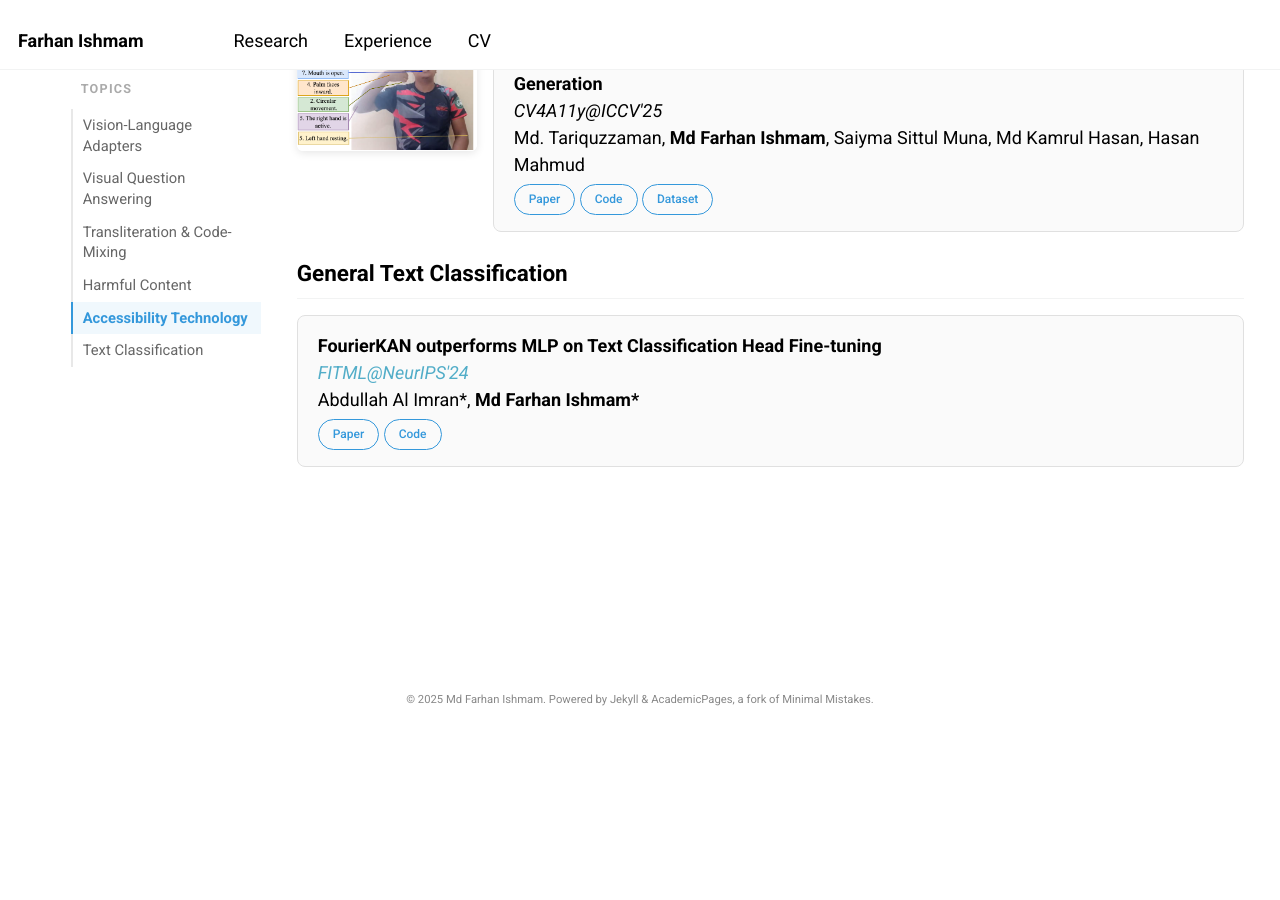
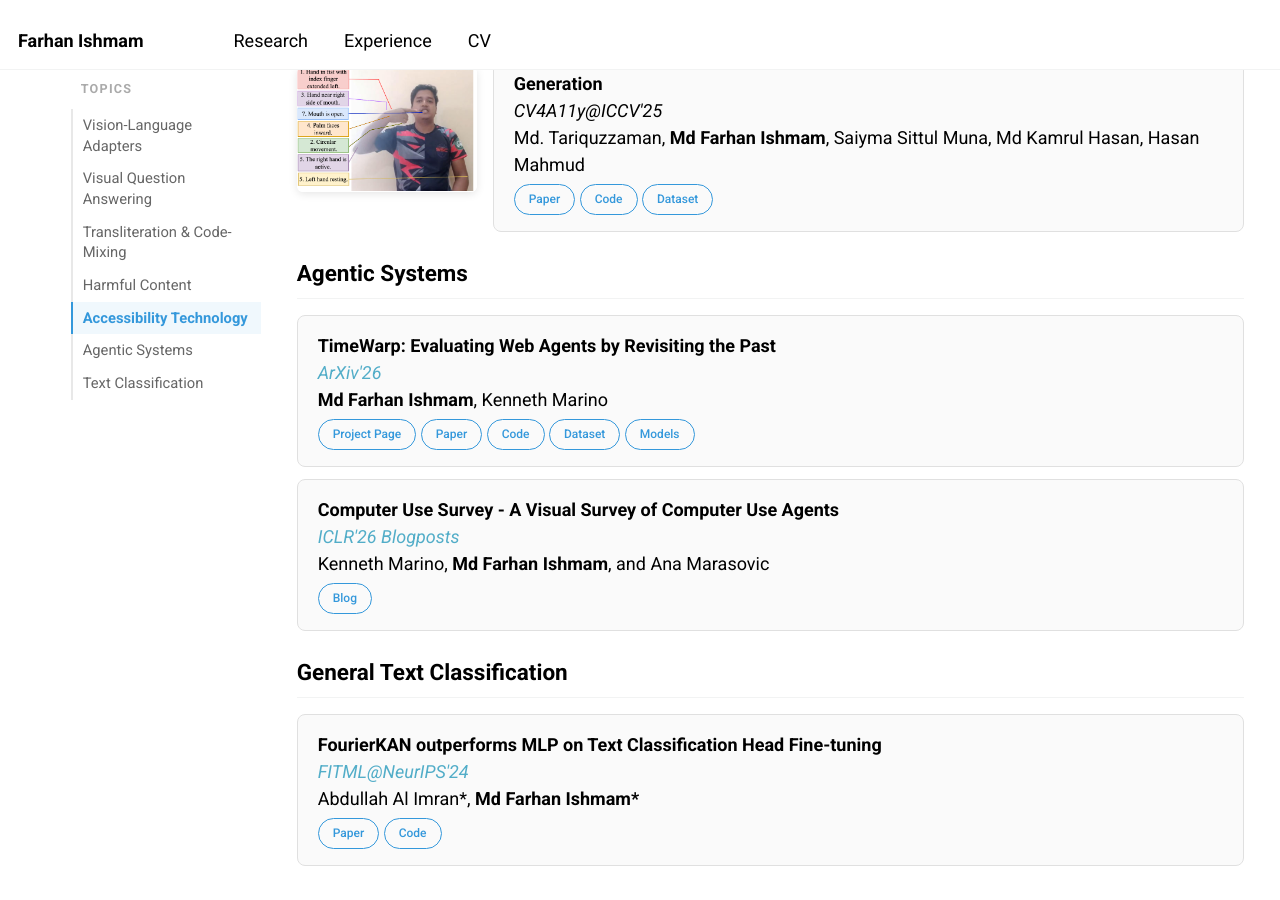
Before and after one commit to farhanishmam/farhanishmam.github.io, a Jekyll site: the page built from _pages/publications.html, in a window 1280 px wide and 900 px high, scrolled down 2577 px. Built offline with Jekyll 4.4.1, drawn with Linux system fonts in a browser that asks for light colours; before the commit the page ends 3292 px from its top, so only the background shows below that.

Commit message:
publications update

```diff
--- a/_pages/publications.html
+++ b/_pages/publications.html
@@ -150,6 +150,7 @@ The full list of articles is available on my <a href="https://scholar.google.com
     <a href="#transliteration">Transliteration & Code-Mixing</a>
     <a href="#harmful-content">Harmful Content</a>
     <a href="#accessibility">Accessibility Technology</a>
+    <a href="#agentic-systems">Agentic Systems</a>
     <a href="#text-classification">Text Classification</a>
   </nav>
 
@@ -279,7 +280,7 @@ The full list of articles is available on my <a href="https://scholar.google.com
     <div class="pub-section" id="accessibility">
       <h2 class="section-title">Accessibility Technology</h2>
 
-      <div style="display: flex; align-items: flex-start; gap: 16px; margin-bottom: 12px;">
+      <div style="display: flex; align-items: center; gap: 16px; margin-bottom: 12px;">
           <a href="/images/bdslig.png" style="flex: 0 0 auto;">
               <img src="/images/bdslig.png" alt="Prompting with Sign Language paper figure" style="width: 180px; max-height: 210px; object-fit: cover; border-radius: 6px; box-shadow: 0 2px 8px rgba(0,0,0,0.10); display: block;">
           </a>
@@ -291,6 +292,28 @@ The full list of articles is available on my <a href="https://scholar.google.com
               <a class="transparent-button" href="https://github.com/tariquzzamanf/SPIP" target="_blank" rel="noopener">Code</a>
               <a class="transparent-button" href="https://huggingface.co/datasets/aplycaebous/BdSLIG" target="_blank" rel="noopener">Dataset</a>
           </div>
+      </div>
+    </div>
+
+    <div class="pub-section" id="agentic-systems">
+      <h2 class="section-title">Agentic Systems</h2>
+
+      <div class="section-item">
+          <strong>TimeWarp: Evaluating Web Agents by Revisiting the Past</strong><br>
+          <em><a href="https://arxiv.org/abs/2603.04949">ArXiv'26</a></em><br>
+          <strong>Md Farhan Ishmam</strong>, Kenneth Marino<br>
+          <a class="transparent-button" href="https://timewarp-web.github.io/" target="_blank" rel="noopener">Project Page</a>
+          <a class="transparent-button" href="https://arxiv.org/abs/2603.04949" target="_blank" rel="noopener">Paper</a>
+          <a class="transparent-button" href="https://github.com/sparklabutah/timewarp" target="_blank" rel="noopener">Code</a>
+          <a class="transparent-button" href="https://huggingface.co/datasets/sparklabutah/timewarp" target="_blank" rel="noopener">Dataset</a>
+          <a class="transparent-button" href="https://huggingface.co/collections/sparklabutah/timewarp-models" target="_blank" rel="noopener">Models</a>
+      </div>
+
+      <div class="section-item">
+          <strong>Computer Use Survey - A Visual Survey of Computer Use Agents</strong><br>
+          <em><a href="https://iclr-blogposts.github.io/2026/">ICLR'26 Blogposts</a></em><br>
+          Kenneth Marino, <strong>Md Farhan Ishmam</strong>, and Ana Marasovic<br>
+          <a class="transparent-button" href="https://iclr-blogposts.github.io/2026/blog/2026/web-agent/" target="_blank" rel="noopener">Blog</a>
       </div>
     </div>
 
```
